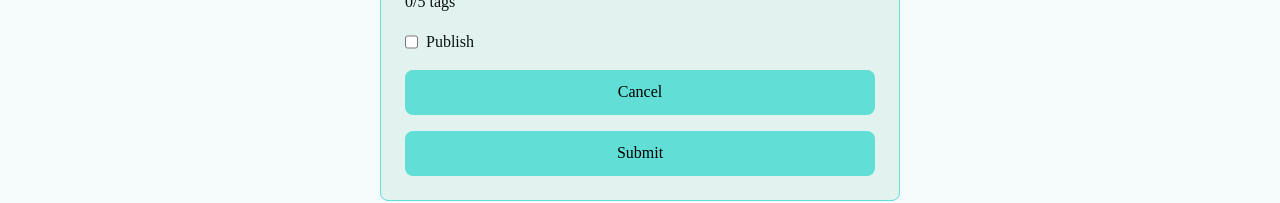
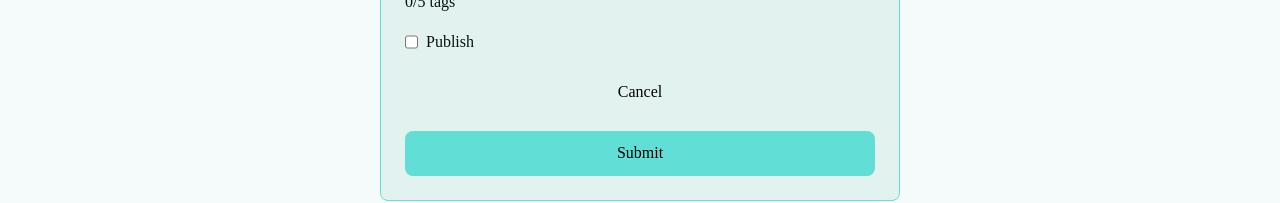
Before and after one commit to Hsoren31/blog-api, a React (Vite) app in the folder author/: page /write in a window 1280 px wide. Shown: the part 524-727 px from the top of the page. Built offline with nearby package versions, Linux system fonts and the light colour scheme; no server answers; sample sign-in values are in the browser's storage; a web font is replaced by a local one.

Commit message:
STYLE: cancel buttons to be transparent

```diff
--- a/author/src/App.css
+++ b/author/src/App.css
@@ -65,6 +65,10 @@ input[type="checkbox"] {
   gap: var(--spacing-1);
 }
 
+button.cancel {
+  background-color: transparent;
+}
+
 .auth-form {
   max-width: 30ch;
 }
--- a/author/src/pages/CreatePost.jsx
+++ b/author/src/pages/CreatePost.jsx
@@ -101,7 +101,9 @@ export default function CreatePost() {
           />
           <label htmlFor="checkbox">Publish</label>
         </div>
-        <button onClick={onCancel}>Cancel</button>
+        <button className="cancel" onClick={onCancel}>
+          Cancel
+        </button>
         <button
           onClick={onSubmit}
           disabled={
--- a/author/src/pages/EditAccount.jsx
+++ b/author/src/pages/EditAccount.jsx
@@ -73,7 +73,9 @@ function EditAccountForm({ account }) {
           onChange={handleChange}
         />
       </div>
-      <button onClick={handleCancel}>Cancel</button>
+      <button className="cancel" onClick={handleCancel}>
+        Cancel
+      </button>
       <button onClick={handleSubmit}>
         {loading ? "Loading" : "Update Account"}
       </button>
--- a/author/src/pages/EditPost.jsx
+++ b/author/src/pages/EditPost.jsx
@@ -117,7 +117,9 @@ function EditForm({ initialData }) {
         />
         <label htmlFor="checkbox">Publish</label>
       </div>
-      <button onClick={onCancel}>Cancel</button>
+      <button className="cancel" onClick={onCancel}>
+        Cancel
+      </button>
       <button
         onClick={submitEdit}
         disabled={
```
